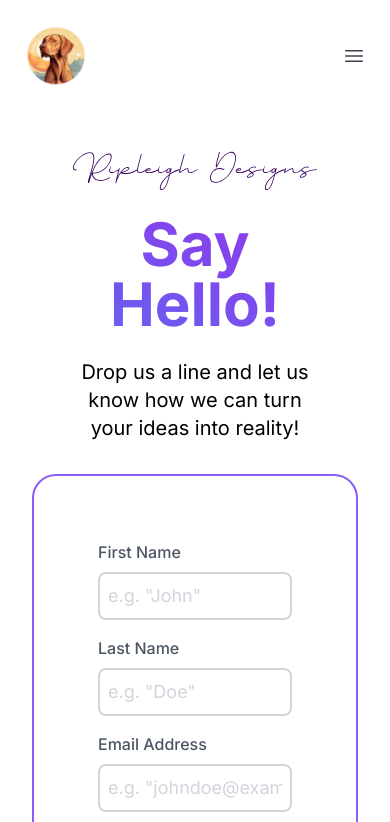
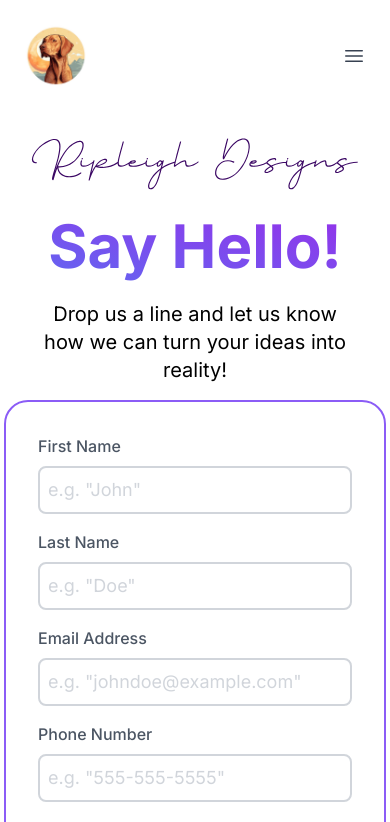
Before and after one commit to GreatIdea-Dev/ripleighdesigns-website, a Next.js app: page /contact in a window 390 px wide. Shown: the top 822 px of the page. Built offline with nearby package versions, Linux system fonts and the light colour scheme.

Commit message:
feat: updated form styles

```diff
--- a/components/ContactForm/index.tsx
+++ b/components/ContactForm/index.tsx
@@ -37,8 +37,8 @@ export default function ContactForm() {
   }
 
   return (
-    <div className='w-full px-8 flex flex-col items-center justify-center'>
-      <div className='p-8 max-w-3xl flex flex-col justify-center items-center gap-4'>
+    <div className='w-full px-1 md:px-8 flex flex-col items-center justify-center'>
+      <div className='p-4 md:p-8 max-w-3xl flex flex-col justify-center items-center gap-4'>
         <div className='text-purple-950 w-full'>
           <Wordmark />
         </div>
@@ -49,7 +49,7 @@ export default function ContactForm() {
           Drop us a line and let us know how we can turn your ideas into reality!
         </p>
       </div>
-      <div className='w-full p-16 flex flex-col items-center justify-center border-2 border-violet-500 max-w-3xl rounded-3xl'>
+      <div className='w-full p-8 md:p-16 flex flex-col items-center justify-center border-2 border-violet-500 max-w-3xl rounded-3xl'>
         <form
           className='flex flex-col items-center justify-center w-full gap-4'
           onSubmit={handleSubmit}
```
